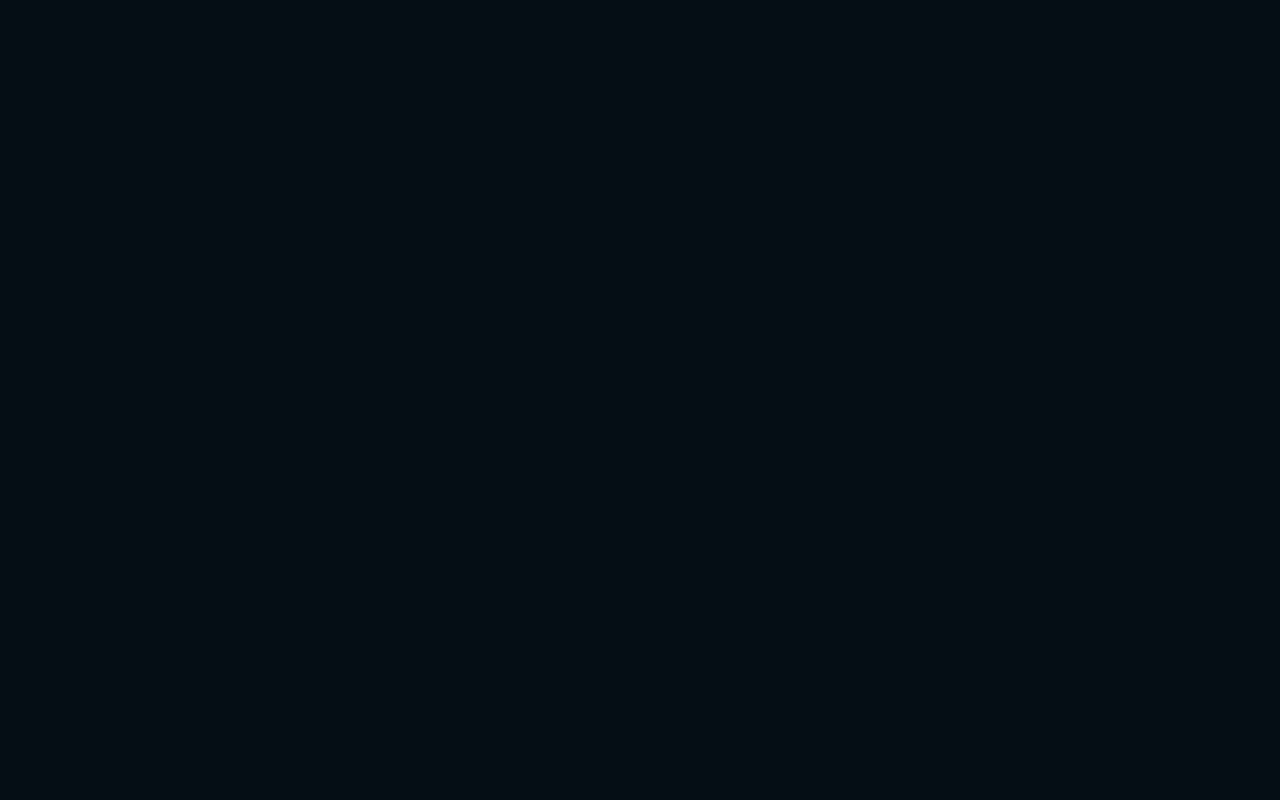
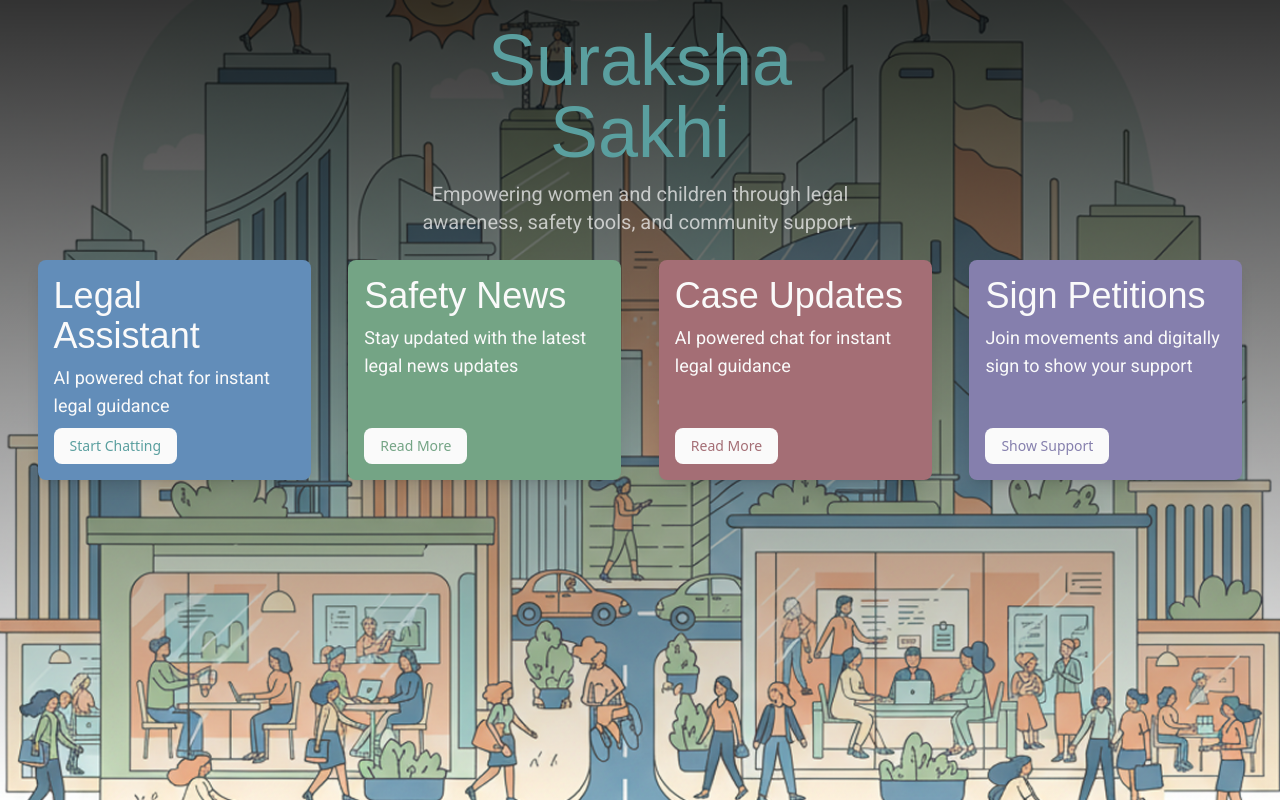
Before and after one commit to Arinji2/dukhi_devs, a Next.js app in the folder frontend/: page / in a window 1280 px wide. Built offline with nearby package versions, Linux system fonts and the light colour scheme; a web font is replaced by a local one.

Commit message:
Finish landing page

```diff
--- a/frontend/src/app/page.tsx
+++ b/frontend/src/app/page.tsx
@@ -1,5 +1,74 @@
+import Image from "next/image";
+import { Button } from "@/components/ui/button";
+
 export default function Home() {
   return (
-    <div className="flex min-h-screen items-center justify-center bg-sidebar"></div>
+    <div className="relative flex h-fit flex-col items-center justify-start bg-sidebar">
+      <div className="fixed top-0 left-0 h-lvh w-full">
+        <div className="from absolute z-10 h-full w-full bg-linear-to-b from-black/80"></div>
+
+        <Image
+          src="/landing.png"
+          alt="Landing"
+          fill
+          className="object-cover object-bottom"
+        />
+      </div>
+      <div className="z-20 flex h-fit w-full flex-col items-center justify-start gap-6 px-4 py-6">
+        <div className="flex h-fit flex-col items-center justify-center gap-3 xl:w-[40%]">
+          <h1 className="text-center font-title text-7xl text-pastel-teal">
+            Suraksha Sakhi
+          </h1>
+          <p className="text-center font-content text-foreground/70 text-xl">
+            Empowering women and children through legal awareness, safety tools,
+            and community support.
+          </p>
+        </div>
+        <div className="flex h-fit w-full flex-col items-center justify-evenly gap-4 md:flex-row">
+          <div className="flex h-55 w-full flex-col items-start justify-start gap-2 rounded-md bg-pastel-blue p-4 shadow-lg md:w-68.25">
+            <h2 className="font-title text-4xl text-foreground">
+              Legal Assistant
+            </h2>
+            <p className="font-content text-foreground text-lg">
+              AI powered chat for instant legal guidance
+            </p>
+            <Button className="mt-auto bg-foreground text-pastel-teal hover:bg-foreground/80">
+              Start Chatting
+            </Button>
+          </div>
+          <div className="flex h-55 w-full flex-col items-start justify-start gap-2 rounded-md bg-pastel-green p-4 shadow-lg md:w-68.25">
+            <h2 className="font-title text-4xl text-foreground">Safety News</h2>
+            <p className="font-content text-foreground text-lg">
+              Stay updated with the latest legal news updates
+            </p>
+            <Button className="mt-auto bg-foreground text-pastel-green hover:bg-foreground/80">
+              Read More
+            </Button>
+          </div>
+          <div className="flex h-55 w-full flex-col items-start justify-start gap-2 rounded-md bg-pastel-mauve p-4 shadow-lg md:w-68.25">
+            <h2 className="font-title text-4xl text-foreground">
+              Case Updates
+            </h2>
+            <p className="font-content text-foreground text-lg">
+              AI powered chat for instant legal guidance
+            </p>
+            <Button className="mt-auto bg-foreground text-pastel-mauve hover:bg-foreground/80">
+              Read More
+            </Button>
+          </div>
+          <div className="flex h-55 w-full flex-col items-start justify-start gap-2 rounded-md bg-pastel-lavender p-4 shadow-lg md:w-68.25">
+            <h2 className="font-title text-4xl text-foreground">
+              Sign Petitions
+            </h2>
+            <p className="font-content text-foreground text-lg">
+              Join movements and digitally sign to show your support
+            </p>
+            <Button className="mt-auto bg-foreground text-pastel-lavender hover:bg-foreground/80">
+              Show Support
+            </Button>
+          </div>
+        </div>
+      </div>
+    </div>
   );
 }
```
Also changed, not shown: frontend/public/landing.png (added).
